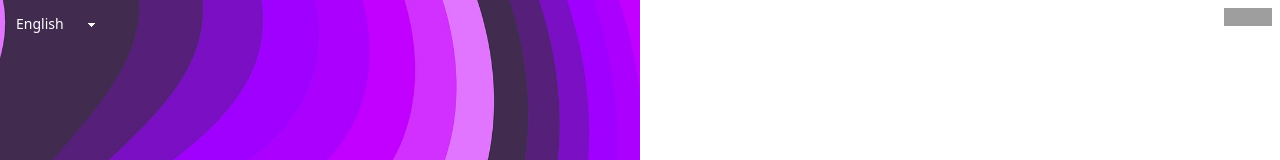
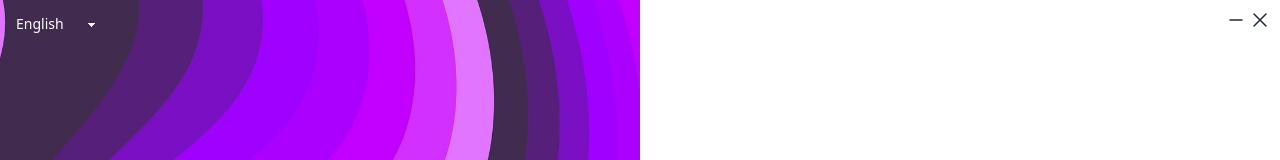
Before and after one commit to niyyzf-lab/AiChipPlus, a React (Vite) app: page /login in a window 1280 px wide. Shown: the top 160 px of the page. Built offline with nearby package versions, Linux system fonts and the light colour scheme; grey boxes are pictures that could not be loaded.

Commit message:
标题栏图标本地化

```diff
--- a/src-tauri/tauri.conf.json
+++ b/src-tauri/tauri.conf.json
@@ -73,7 +73,9 @@
         "transparent": true,
         "decorations": false,
         "visible": false,
-        "center": true
+        "center": true,
+        "minWidth": 1000,
+        "minHeight": 720
       }
     ]
   }
--- a/src/assembly/navbars.tsx
+++ b/src/assembly/navbars.tsx
@@ -1,7 +1,7 @@
 import { Fragment } from "react";
 import { Disclosure, Menu, Transition } from "@headlessui/react";
 import { Bars3Icon, BellIcon, XMarkIcon } from "@heroicons/react/24/outline";
-import { appWindow,WebviewWindow } from "@tauri-apps/api/window"
+import { WebviewWindow } from "@tauri-apps/api/window"
 const navigation = [
   { name: "Dashboard", href: "#", current: true },
   { name: "Team", href: "#", current: false },
--- a/src/assembly/titlebar.tsx
+++ b/src/assembly/titlebar.tsx
@@ -1,34 +1,26 @@
-import { appWindow,WebviewWindow } from "@tauri-apps/api/window"
-
+import { appWindow, WebviewWindow } from "@tauri-apps/api/window";
+import { XMarkIcon,MinusSmallIcon } from "@heroicons/react/24/outline";
 const TitleBar = () => {
-  const closeWindows=()=>{
+  const closeWindows = () => {
     //获取所有窗体状态
-    appWindow.close()
-    const home_windows=WebviewWindow.getByLabel('home')
-    if(home_windows){
-      home_windows.close()
+    appWindow.close();
+    const home_windows = WebviewWindow.getByLabel("home");
+    if (home_windows) {
+      home_windows.close();
     }
-  }
-    return(
+  };
+  return (
     <div
       data-tauri-drag-region
       className="flex absolute flex-row-reverse w-full p-2 space-x-2 z-50"
     >
-        <div onClick={() =>closeWindows() }>
-          <img
-            src="https://api.iconify.design/mdi:close.svg"
-            alt="close"
-            className="w-6"
-          />
+      <div onClick={() => closeWindows()}>
+        <XMarkIcon className="w-6" />
       </div>
       <div onClick={() => appWindow.minimize()}>
-          <img
-            src="https://api.iconify.design/mdi:window-minimize.svg"
-            alt="minimize"
-            className="w-6"
-          />
+        <MinusSmallIcon className="w-6" />
       </div>
     </div>
-    )
-}
-export default TitleBar
+  );
+};
+export default TitleBar;
--- a/src/routes/view/home/index.tsx
+++ b/src/routes/view/home/index.tsx
@@ -1,4 +1,3 @@
-import { useState } from "react";
 import NavBars from "../../../assembly/navbars";
 import Content from "../../../assembly/content";
 import TitleBar_o from "../../../assembly/titlebat_only";
```
Lines whose indentation alone changed are shown as unchanged.
